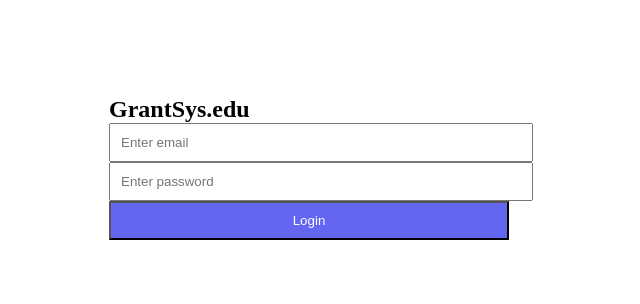
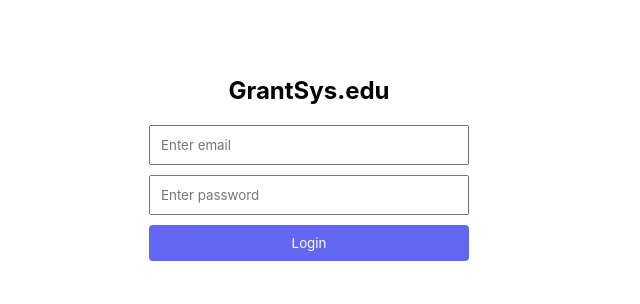
Before and after one commit to Anish5261236/GrantSys, a website: page public/index.html in a window 1280 px wide. Shown: the part 232-536 px from the top of the page, without its empty margins (331-971 px from the left). Drawn offline with Linux system fonts and the light colour scheme; a web font is replaced by a local one.

Commit message:
updated html

```diff
--- a/public/index.html
+++ b/public/index.html
@@ -1,172 +1,83 @@
-<!-- Basic HTML setup -->
 <!DOCTYPE html>
 <html lang="en">
 <head>
     <meta charset="UTF-8">
-
-    <!-- Page title -->
     <title>Login | GrantSys</title>
-
-    <!-- Font -->
     <link href="https://fonts.googleapis.com/css2?family=Inter..." rel="stylesheet">
-
     <style>
-        /* Light theme variables */
-        :root {
-            --primary: #6366f1;
-        }
-
-        /* Dark mode variables */
-        [data-theme="dark"] {
-            --primary: #818cf8;
-        }
-
-        /* Reset default styling */
-        * {
-            margin: 0;
-            padding: 0;
-        }
-
-        /* Center the login box */
-        body {
-            display: flex;
-            justify-content: center;
-            align-items: center;
-            height: 100vh;
-        }
-
-        /* Login container */
-        .login-box {
-            width: 400px;
-            padding: 40px;
-        }
-
-        /* Input fields */
-        input {
-            width: 100%;
-            padding: 10px;
-        }
-
-        /* Button styling */
-        button {
-            width: 100%;
-            padding: 10px;
-            background: var(--primary);
-            color: white;
-        }
+        :root { --primary: #6366f1; }
+        [data-theme="dark"] { --primary: #818cf8; }
+        * { margin: 0; padding: 0; font-family: 'Inter', sans-serif;}
+        body { display: flex; justify-content: center; align-items: center; height: 100vh; padding: 20px; box-sizing: border-box;}
+        .login-box { width: 100%; max-width: 400px; padding: 40px; box-sizing: border-box; text-align: center;}
+        input { width: 100%; padding: 10px; margin-bottom: 10px; box-sizing: border-box;}
+        button { width: 100%; padding: 10px; background: var(--primary); color: white; border: none; cursor: pointer; border-radius: 4px;}
+        h2 { margin-bottom: 20px; }
     </style>
-
     <script>
-        // Load saved theme (dark/light)
         if(localStorage.getItem("theme") === "dark") {
             document.documentElement.setAttribute("data-theme", "dark");
         }
     </script>
 </head>
-
 <body>
 
-<!-- Notification container -->
 <div id="notification-container"></div>
 
-<!-- Login UI -->
 <div class="login-box">
-
-    <!-- App title -->
     <h2>GrantSys.edu</h2>
-
-    <!-- Email input -->
     <input type="email" id="email" placeholder="Enter email">
-
-    <!-- Password input -->
     <input type="password" id="password" placeholder="Enter password">
-
-    <!-- Login button -->
     <button id="loginBtn" onclick="login()">Login</button>
-
 </div>
 
-
 <script>
-
-
-// ---------------- CLEAR OLD SESSION ----------------
-
-// Remove previous login data
 localStorage.clear();
 
-
-// ---------------- SHOW NOTIFICATION ----------------
 function showNotification(msg, type = "info") {
-
     const container = document.getElementById("notification-container");
-
     const div = document.createElement("div");
     div.innerText = msg;
-
     container.appendChild(div);
-
-    // Remove after 3 seconds
     setTimeout(() => div.remove(), 3000);
 }
 
-
-// ---------------- LOGIN FUNCTION ----------------
 async function login() {
-
-    // Get input values
     const email = document.getElementById("email").value;
     const password = document.getElementById("password").value;
-
     const btn = document.getElementById("loginBtn");
 
-    // Validation
     if (!email || !password) {
         return showNotification("Fill all fields");
     }
 
-    // Show loading state
     btn.innerText = "Loading...";
 
     try {
-        // Send request to backend
         const res = await fetch("/login", {
             method: "POST",
-            headers: {
-                "Content-Type": "application/json"
-            },
-
+            headers: { "Content-Type": "application/json" },
             body: JSON.stringify({ email, password })
         });
 
-        // Convert response
         const data = await res.json();
 
         if (data.success) {
-
-            // Save session data
             localStorage.setItem("role", data.role);
             localStorage.setItem("email", email);
-
             showNotification("Login successful");
-
-            // Redirect to dashboard
             setTimeout(() => {
                 window.location.href = "/dashboard.html";
             }, 1000);
-
         } else {
             showNotification("Invalid credentials");
             btn.innerText = "Login";
         }
-
     } catch (err) {
         showNotification("Server error");
         btn.innerText = "Login";
     }
 }
-
 </script>
-
 </body>
 </html>
--- a/server.js
+++ b/server.js
@@ -41,7 +41,7 @@ const proposalSchema = new mongoose.Schema({
     description: String,
     domain: String,
     budget: Number,
-    deadline: String, // <-- NEW: Deadline added to schema
+    deadline: String,
     submittedBy: String,
     status: { type: String, default: "Pending" },
     comment: { type: String, default: "" },
```
Also changed, not shown: public/dashboard.html (+12 -45 lines), public/review.html (+1 -2 lines), public/submit.html (+3 -3 lines).
